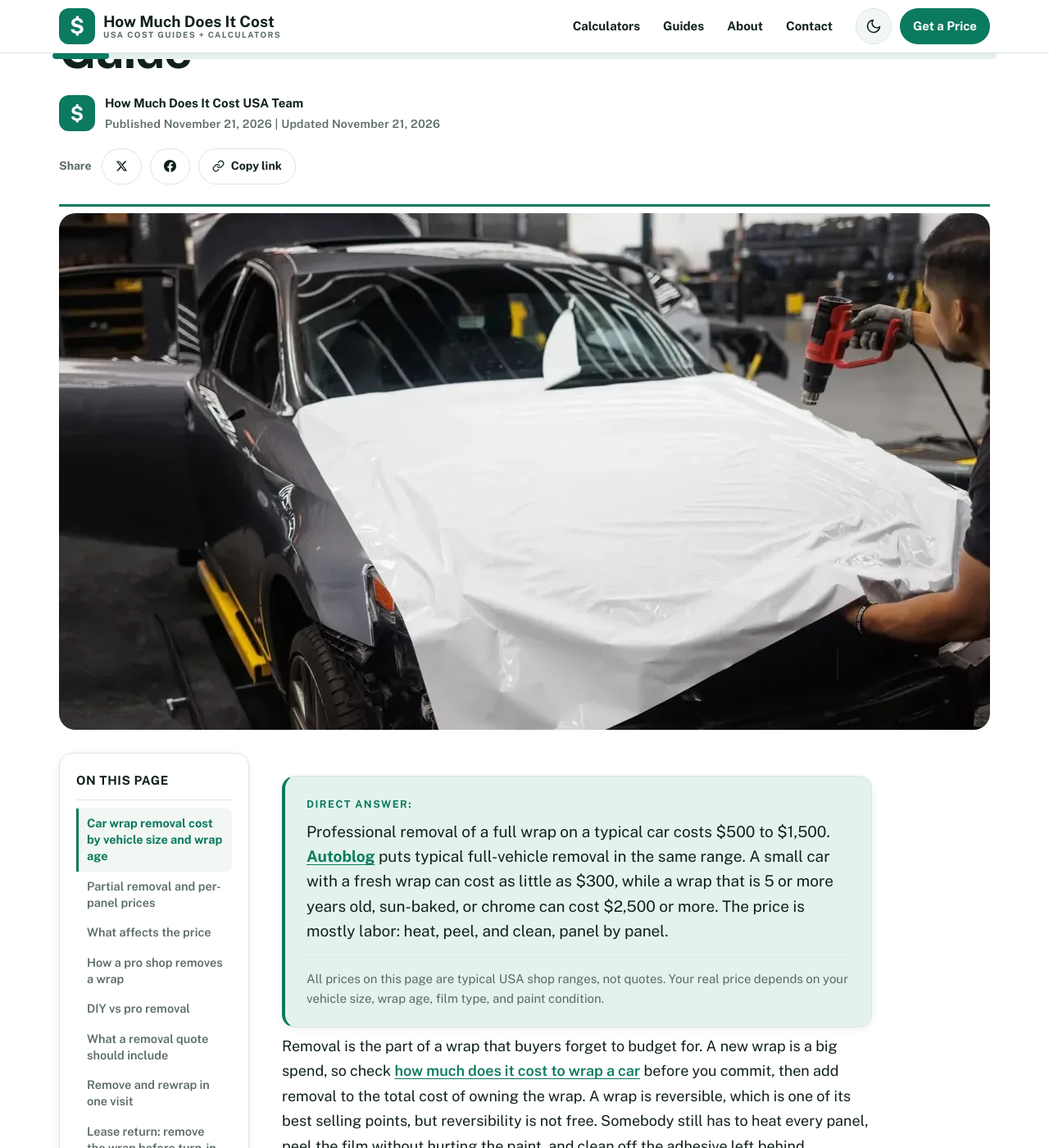
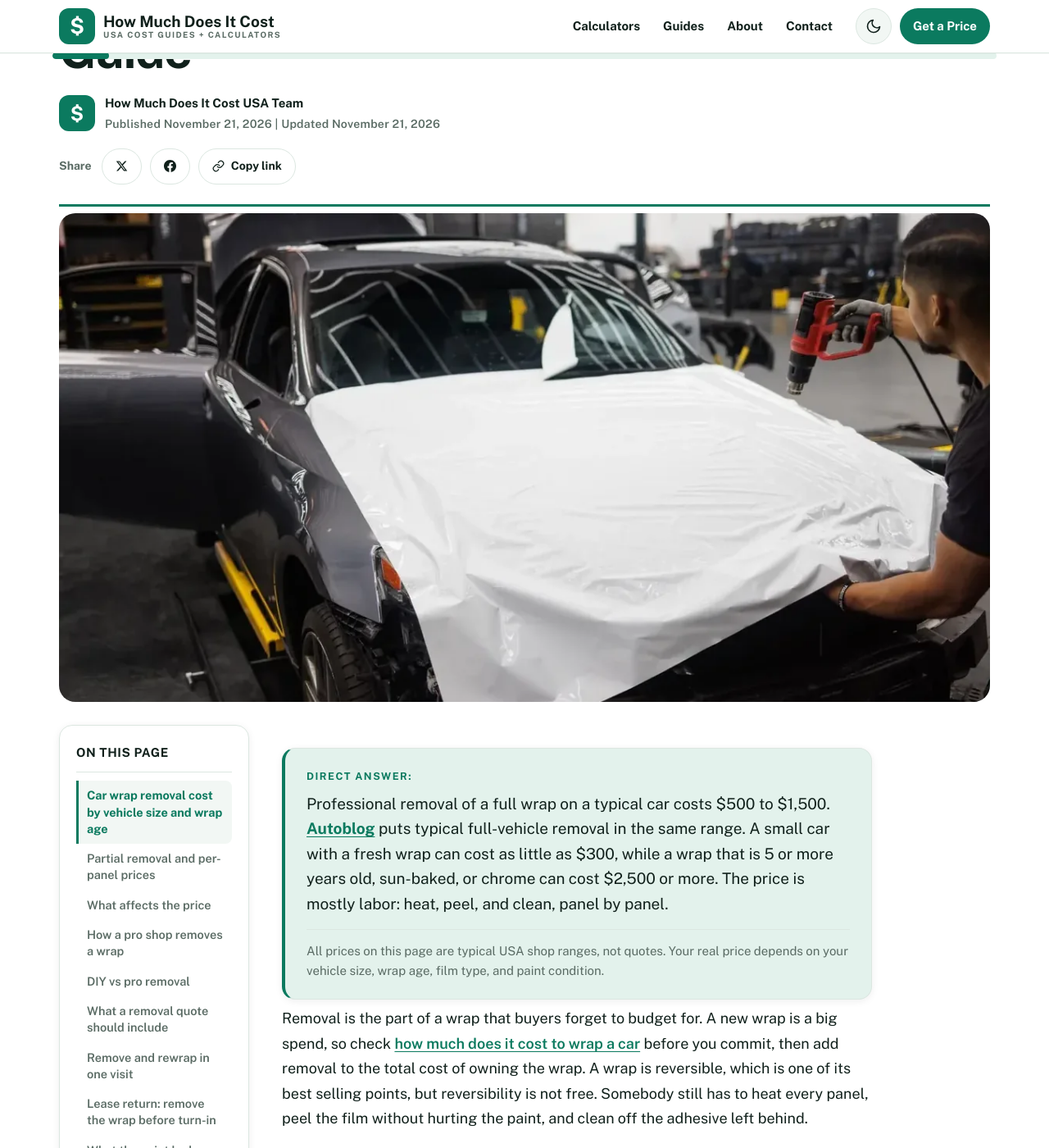
Before and after one commit to zaidmeo09-dhangal/howmuchdoesitcostusa, a Jekyll site: the page built from _posts/2026-11-21-how-much-does-it-cost-to-remove-a-car-wrap.md, in a window 1280 px wide and 1400 px high, scrolled down 208 px. Shown: the whole window at 82% size. Built offline with Jekyll 4.4.1, drawn with Linux system fonts in a browser that asks for light colours; some web fonts are replaced.

Commit message:
Initial deploy: add assets/css/style.css

```diff
--- a/assets/css/style.css
+++ b/assets/css/style.css
@@ -1034,7 +1034,7 @@ html, body { overflow-x: hidden; overflow-x: clip; }
 /* Blog feature image: shown only when a post sets page.image. */
 .post-feature { margin: 0 0 28px; }
 .post-feature img {
-  display: block; width: 100%; aspect-ratio: 1200 / 630; object-fit: cover;
+  display: block; width: 100%; height: auto; aspect-ratio: 1200 / 630; object-fit: cover;
   border-radius: 20px;
 }
 /* In-post images: same readable width as the text (720px), natural aspect,
@@ -1055,7 +1055,7 @@ html, body { overflow-x: hidden; overflow-x: clip; }
    bleeds to the card edge like .card-art (card padding is 24px). */
 .card .card-img { margin: -24px -24px 0; }
 .card .card-img img {
-  display: block; width: 100%; aspect-ratio: 1200 / 630; object-fit: cover;
+  display: block; width: 100%; height: 220px; aspect-ratio: 1200 / 630; object-fit: cover;
   border-radius: 16px 16px 0 0;
 }
 /* Category and price row under a card image, matching .card-art spacing. */
```
